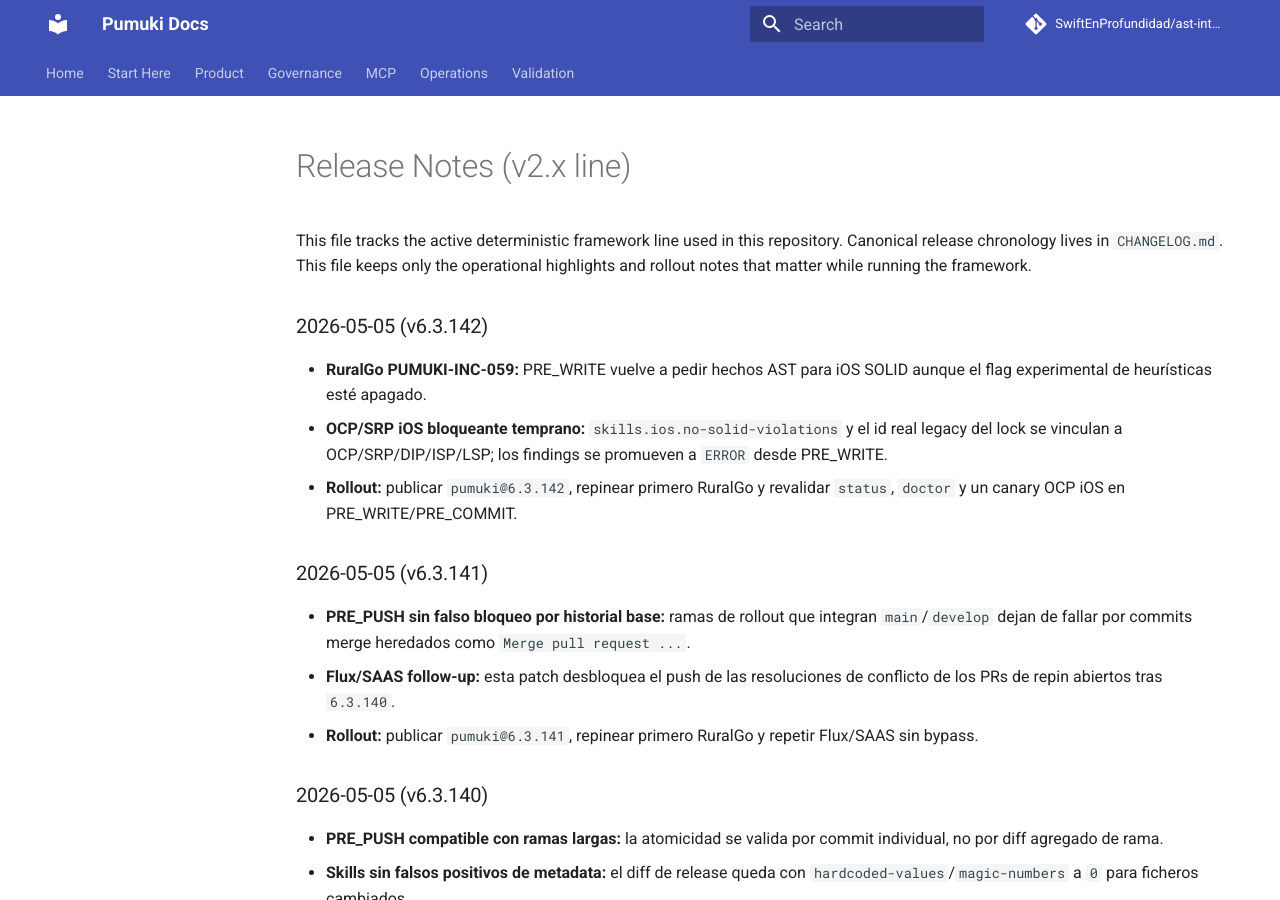
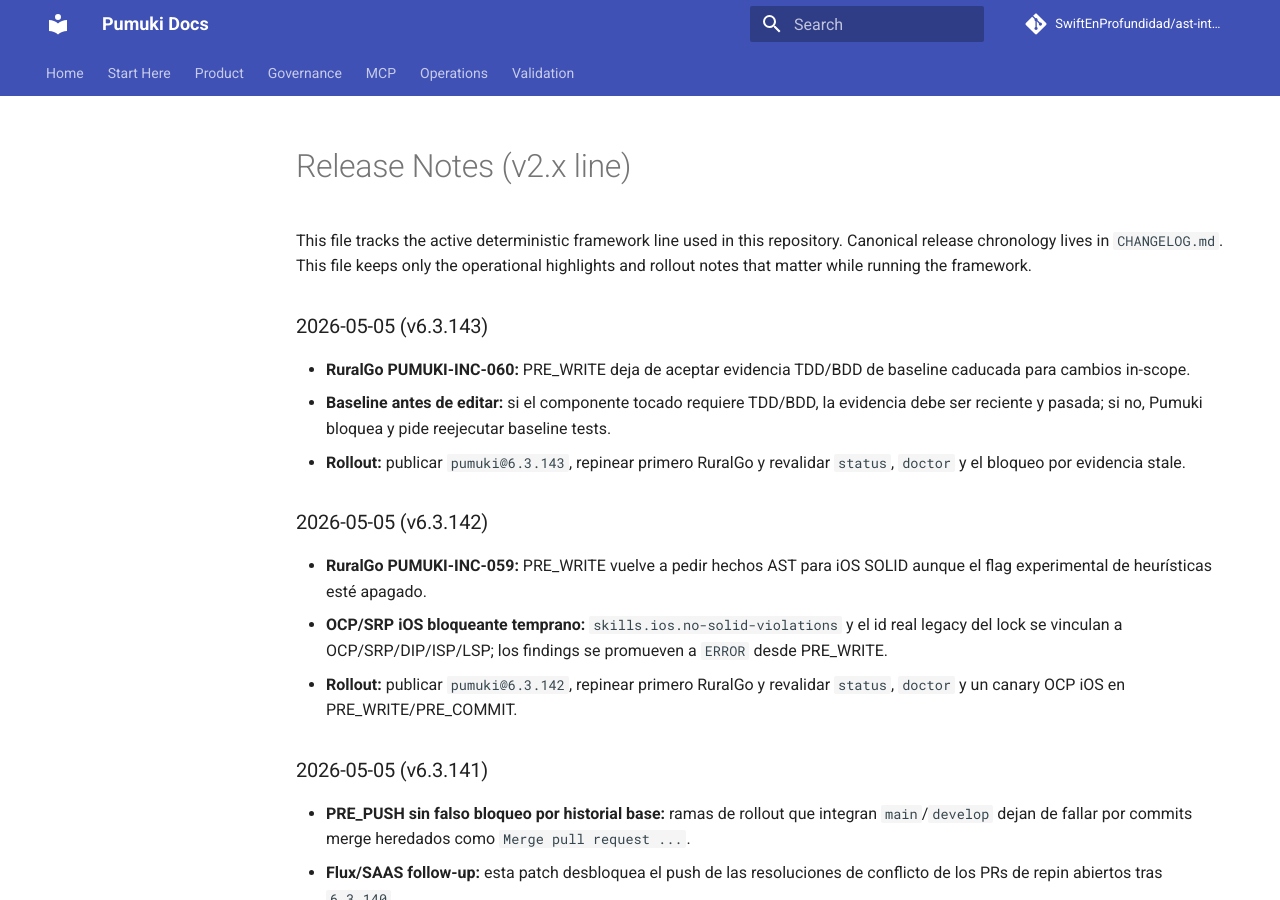
Before and after one commit to SwiftEnProfundidad/ast-intelligence-hooks, an MkDocs documentation site: the page built from docs/operations/RELEASE_NOTES.md, in a window 1280 px wide and 900 px high. Built offline with MkDocs 1.6.1 and Material for MkDocs 9.7.7, drawn with Linux system fonts in a browser that asks for light colours; comment, search, counter and statistics services are not loaded.

Commit message:
docs: document pumuki 6.3.143

```diff
--- a/docs/operations/RELEASE_NOTES.md
+++ b/docs/operations/RELEASE_NOTES.md
@@ -3,6 +3,12 @@
 This file tracks the active deterministic framework line used in this repository.
 Canonical release chronology lives in `CHANGELOG.md`.
 This file keeps only the operational highlights and rollout notes that matter while running the framework.
+
+### 2026-05-05 (v6.3.143)
+
+- **RuralGo PUMUKI-INC-060:** PRE_WRITE deja de aceptar evidencia TDD/BDD de baseline caducada para cambios in-scope.
+- **Baseline antes de editar:** si el componente tocado requiere TDD/BDD, la evidencia debe ser reciente y pasada; si no, Pumuki bloquea y pide reejecutar baseline tests.
+- **Rollout:** publicar `pumuki@6.3.143`, repinear primero RuralGo y revalidar `status`, `doctor` y el bloqueo por evidencia stale.
 
 ### 2026-05-05 (v6.3.142)
 
```
Also changed, not shown: CHANGELOG.md (+7 -0 lines).
